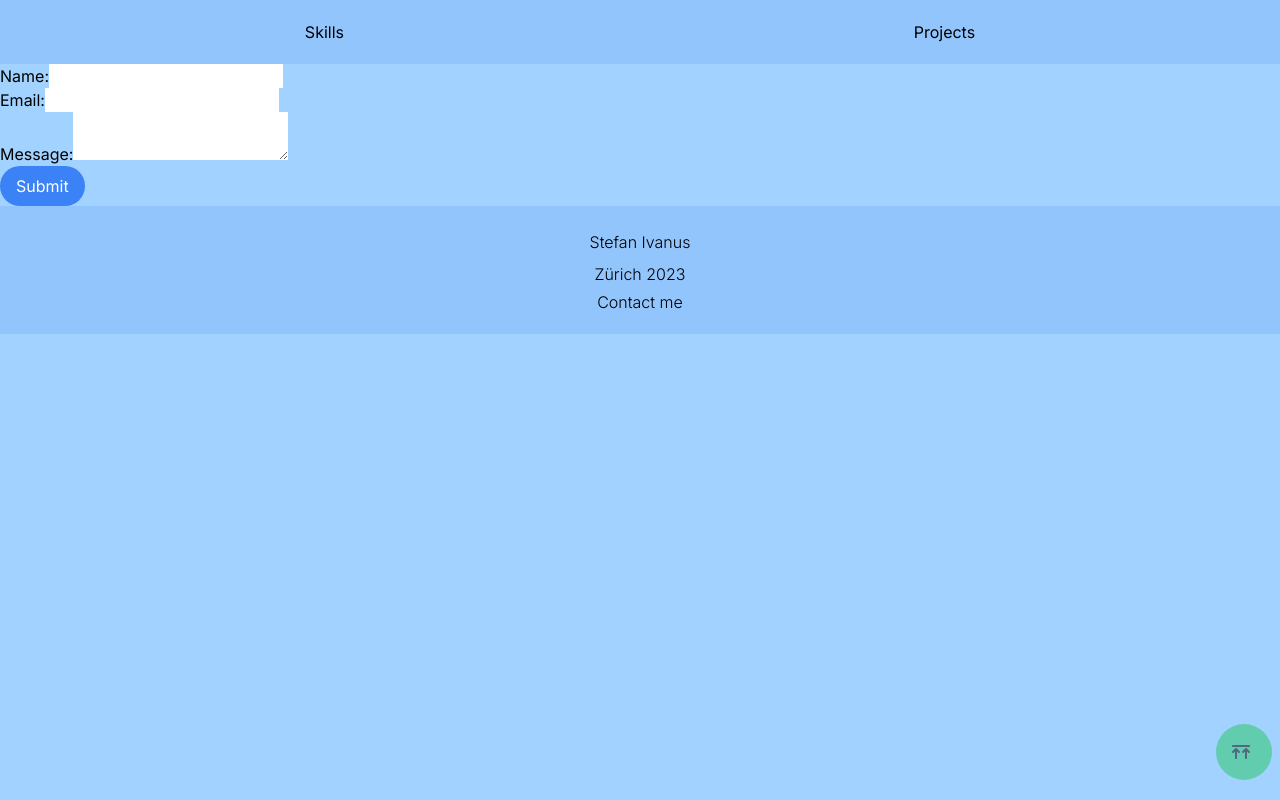
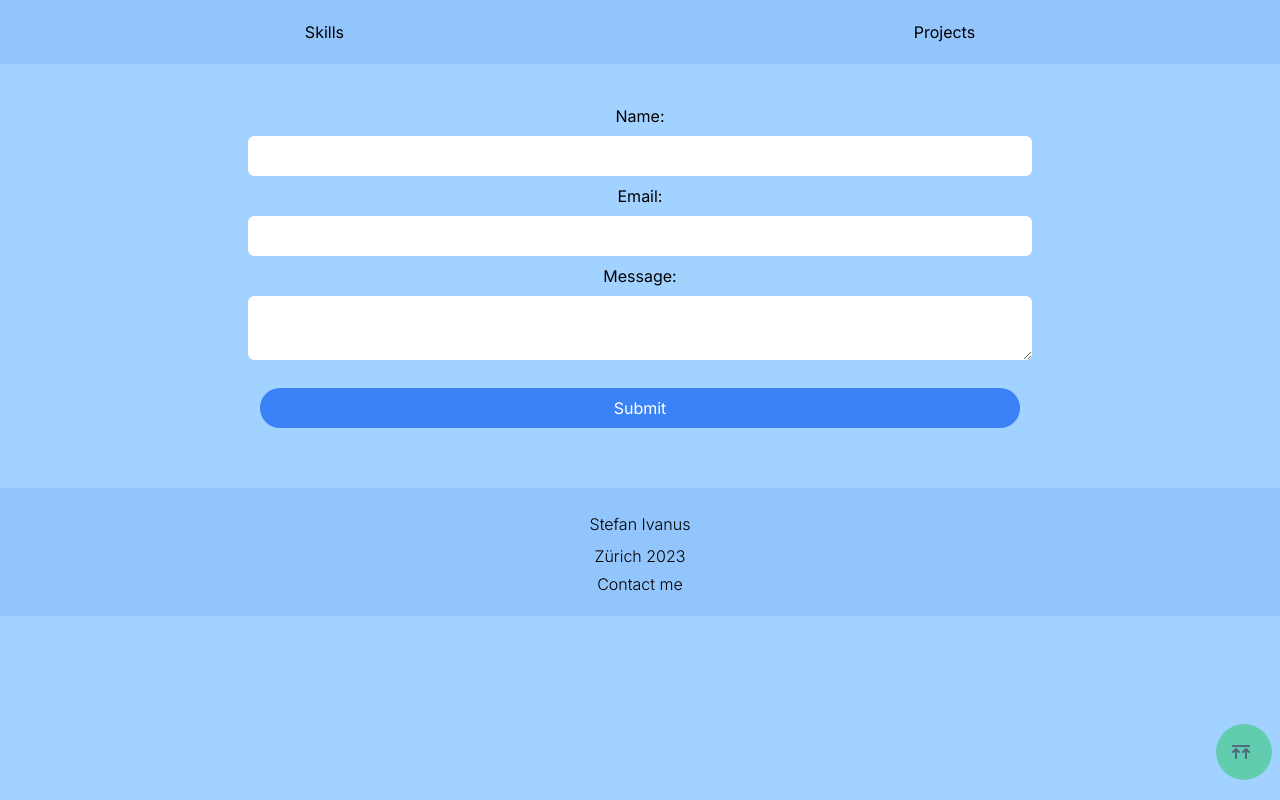
Before and after one commit to Stef14-bit/portfolio_iv, a Next.js app: page /contact in a window 1280 px wide. Built offline with nearby package versions, Linux system fonts and the light colour scheme.

Commit message:
contact form style

```diff
--- a/app/contact/page.tsx
+++ b/app/contact/page.tsx
@@ -15,7 +15,6 @@ const ContactForm: React.FC = () => {
     setIsSubmitting(true);
 
     try {
-      // Replace with your own EmailJS template ID and user ID
       const templateId = "template_s3oddtb";
       const userId = "oima6GjDFnvBEc6bQ";
 
@@ -39,16 +38,21 @@ const ContactForm: React.FC = () => {
   };
 
   return (
-    <div>
+    <div className="flex justify-center p-10">
       {isSubmitted ? (
-        <div className="text-green-600">
+        <div className="text-green-600 text-center font-light text-xl">
           Thank you for your message! We will get back to you soon.
         </div>
       ) : (
-        <form onSubmit={handleSubmit}>
-          <div>
-            <label htmlFor="name">Name:</label>
+        <form
+          onSubmit={handleSubmit}
+          className="flex flex-col justify-center w-2/3">
+          <div className="flex flex-col justify-center">
+            <label className="text-center" htmlFor="name">
+              Name:
+            </label>
             <input
+              className="rounded-md p-2 m-2"
               type="text"
               id="name"
               value={name}
@@ -56,9 +60,12 @@ const ContactForm: React.FC = () => {
               required
             />
           </div>
-          <div>
-            <label htmlFor="email">Email:</label>
+          <div className="flex flex-col justify-center">
+            <label className="text-center" htmlFor="email">
+              Email:
+            </label>
             <input
+              className="rounded-md p-2 m-2"
               type="email"
               id="email"
               value={email}
@@ -66,23 +73,25 @@ const ContactForm: React.FC = () => {
               required
             />
           </div>
-          <div>
-            <label htmlFor="message">Message:</label>
+          <div className="flex flex-col justify-center">
+            <label className="text-center" htmlFor="message">
+              Message:
+            </label>
             <textarea
+              className="rounded-md p-2 m-2"
               id="message"
               value={message}
               onChange={(e) => setMessage(e.target.value)}
               required
             />
           </div>
-          <div>
-            <button
-              type="submit"
-              className="bg-blue-500 text-white px-4 py-2 rounded-full"
-              disabled={isSubmitting}>
-              {isSubmitting ? "Submitting..." : "Submit"}
-            </button>
-          </div>
+
+          <button
+            type="submit"
+            className="bg-blue-500 text-white px-4 py-2 rounded-full m-5"
+            disabled={isSubmitting}>
+            {isSubmitting ? "Submitting..." : "Submit"}
+          </button>
         </form>
       )}
     </div>
```
